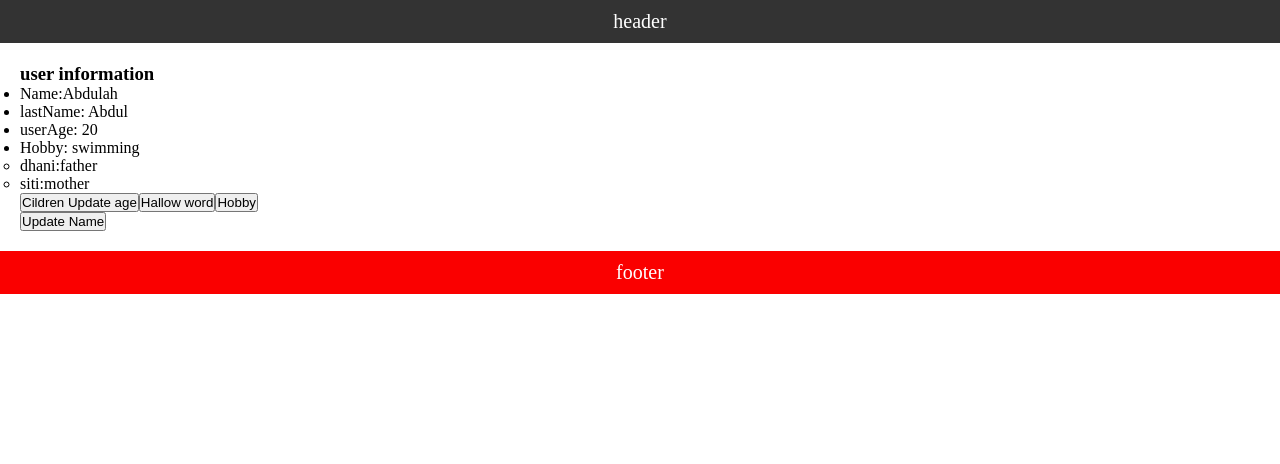
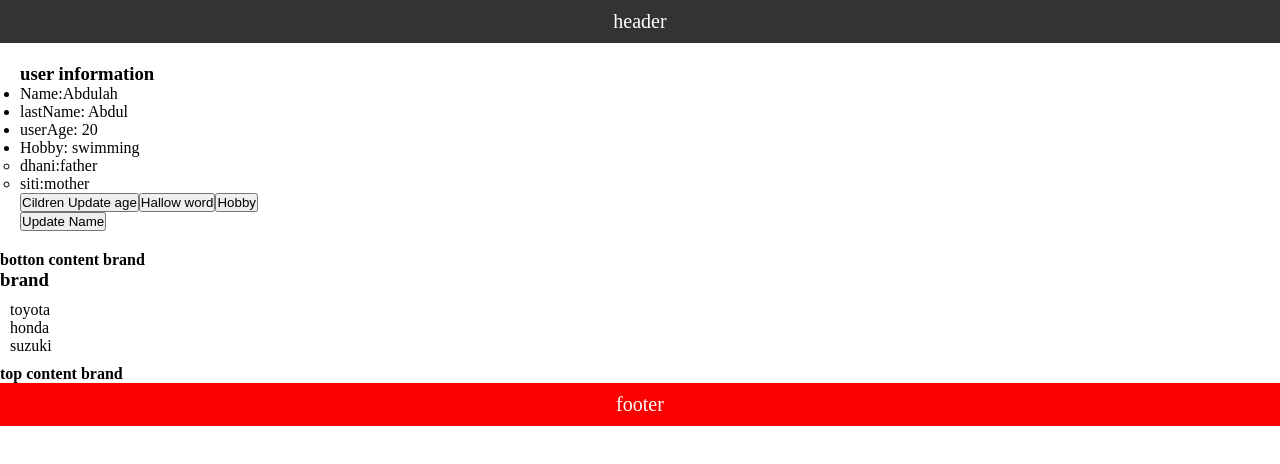
Before and after one commit to faridkinyobi/VUE-Base, a Vue app: page / in a window 1280 px wide. Shown: the top 464 px of the page. Built offline with nearby package versions, Linux system fonts and the light colour scheme.

Commit message:
slot and name slot

```diff
--- a/src/App.vue
+++ b/src/App.vue
@@ -5,6 +5,7 @@
 
 <template>
   <app-header />
+  <!-- props -->
   <div class="container">
     <profile-page
       :name="name"
@@ -19,13 +20,30 @@
     </profile-page>
     <button @click="handleUpdate">Update Name</button>
   </div>
+  <!-- end props -->
+
+  <!-- slots -->
+  <compont-brand>
+    <template v-slot:top>
+      <strong>top content brand</strong>
+    </template>
+    <template v-slot:brand>
+      <ul style="padding: 10px">
+        <li v-for="(items, index) in brand" :key="index">{{ items }}</li>
+      </ul>
+    </template>
+    <strong>botton content brand</strong>
+  </compont-brand>
+  <!-- end slots -->
   <app-footer />
 </template>
 <script>
 import ProfilePage from "./components/user/ProfilePage.vue";
+import compontBrand from "./components/cars/brand.vue";
 export default {
   components: {
     ProfilePage,
+    compontBrand,
   },
   data() {
     return {
@@ -37,6 +55,7 @@ export default {
         father: "dhani",
         mother: "siti",
       },
+      brand: ["toyota", "honda", "suzuki"],
     };
   },
   methods: {
--- /dev/null
+++ b/src/components/cars/brand.vue
@@ -0,0 +1,15 @@
+<template>
+  <!-- slot -->
+  <slot></slot>
+  <h3>brand</h3>
+  <!-- name slot -->
+  <slot name="brand"></slot>
+  <slot name="top"></slot>
+</template>
+
+<script>
+export default {};
+</script>
+
+<style>
+</style>
```
